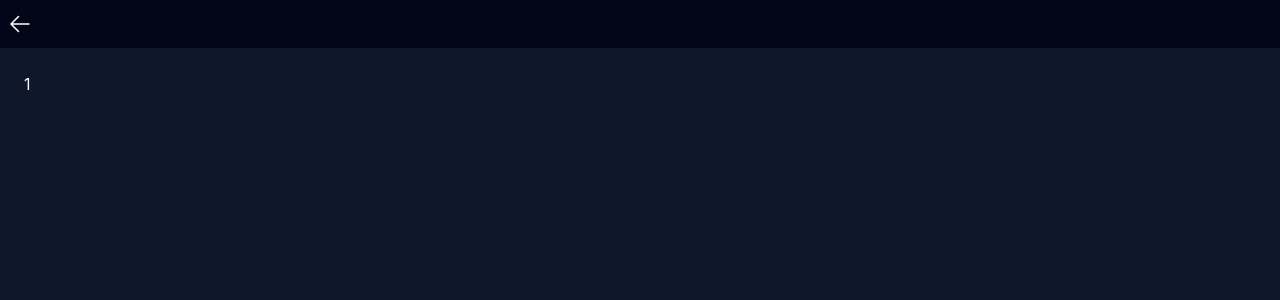
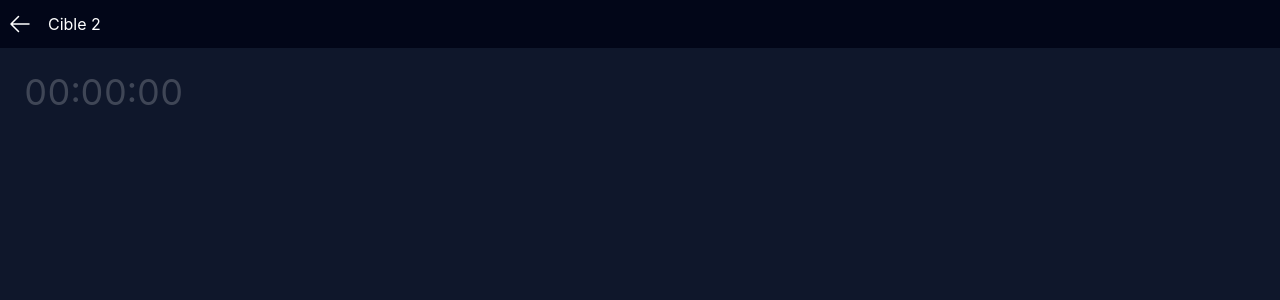
Before and after one commit to j4kim/multichrono, a Vue app: page /#/1 in a window 1280 px wide. Shown: the top 300 px of the page. Built offline with nearby package versions, Linux system fonts and the light colour scheme.

Commit message:
ChronoView: identify chrono by index

```diff
--- a/src/components/Chrono.vue
+++ b/src/components/Chrono.vue
@@ -30,19 +30,13 @@ const bgClass = computed(() => {
     :chrono="chrono"
     class="flex max-h-1/4 min-h-20 grow items-center justify-between p-6"
     :class="bgClass"
-    @click="$router.push(`/${chrono.id}`)"
+    @click="$router.push(`/${index}`)"
   >
     <div>
       <div class="text-xl font-light">
         {{ chrono.label }}
       </div>
-      <Time
-        class="text-4xl"
-        :chrono="chrono"
-        :class="{
-          'opacity-20': chrono.state === 'initial',
-        }"
-      ></Time>
+      <Time class="text-4xl" :chrono="chrono"></Time>
     </div>
     <div class="flex gap-2">
       <button
--- a/src/components/Time.vue
+++ b/src/components/Time.vue
@@ -31,5 +31,12 @@ const time = computed(() => formatTime(ms.value));
 </script>
 
 <template>
-  <div class="tabular-nums">{{ time }}</div>
+  <div
+    class="tabular-nums"
+    :class="{
+      'opacity-20': chrono.state === 'initial',
+    }"
+  >
+    {{ time }}
+  </div>
 </template>
--- a/src/router.js
+++ b/src/router.js
@@ -4,7 +4,7 @@ import ChronoView from "./views/ChronoView.vue";
 
 const routes = [
   { path: "/", component: HomeView },
-  { path: "/:chronoId", component: ChronoView },
+  { path: "/:index", component: ChronoView },
 ];
 
 export const router = createRouter({
--- a/src/views/ChronoView.vue
+++ b/src/views/ChronoView.vue
@@ -1,17 +1,25 @@
 <script setup>
 import { ArrowLeftIcon } from "@heroicons/vue/24/solid";
 import { chronos } from "../chronoStore.js";
+import { useRoute } from "vue-router";
+import { computed } from "vue";
+import Time from "../components/Time.vue";
+
+const route = useRoute();
+
+const chrono = computed(() => chronos.value[route.params.index]);
 </script>
 
 <template>
   <div class="flex min-h-dvh flex-col">
-    <header class="flex h-12 items-center p-2">
+    <header class="flex h-12 items-center gap-4 p-2">
       <RouterLink to="/">
         <ArrowLeftIcon class="size-6" />
       </RouterLink>
+      {{ chrono?.label ?? "404" }}
     </header>
-    <div class="grow bg-slate-900 p-6">
-      {{ $route.params.chronoId }}
+    <div class="grow bg-slate-900 p-6" v-if="chrono">
+      <Time class="text-4xl" :chrono="chrono"></Time>
     </div>
   </div>
 </template>
```
